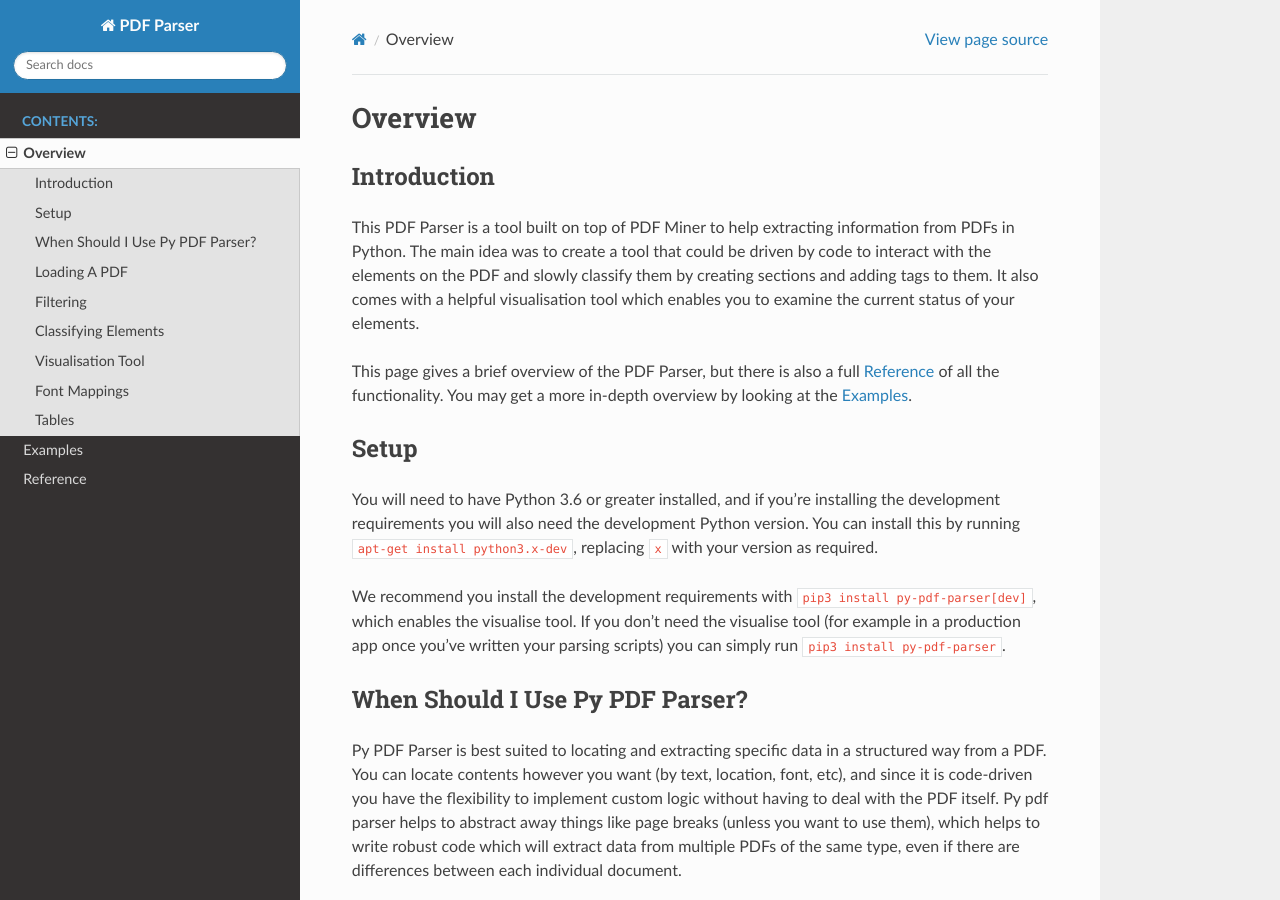
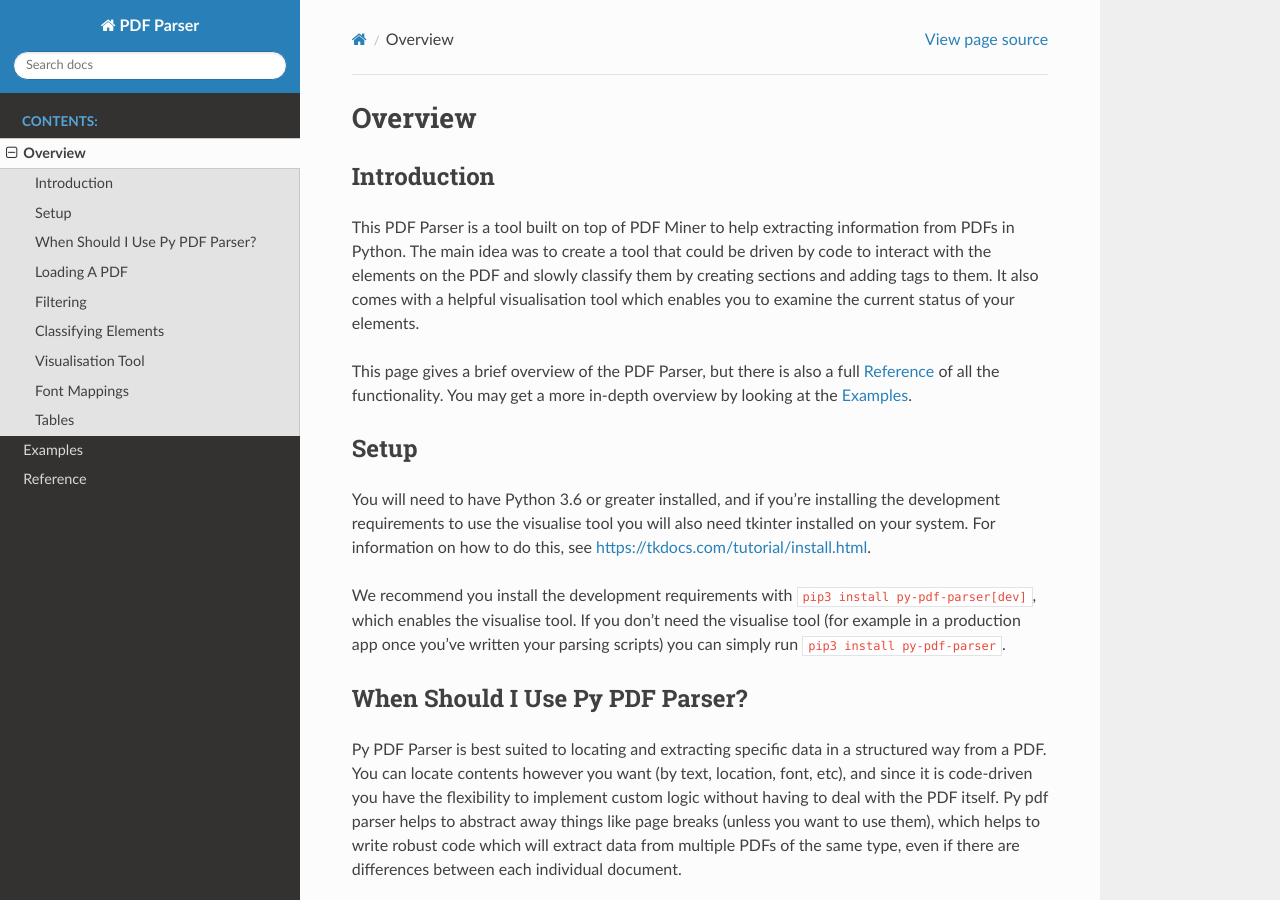
Before and after one commit to JeffUlan/py-pdf-parser, a Sphinx documentation site: the page built from docs/source/overview.rst, in a window 1280 px wide and 900 px high. Built offline with Sphinx 7.4.7 and the Read the Docs theme 2.0.0, drawn with Linux system fonts in a browser that asks for light colours.

Commit message:
[docs] Update setup instructions

```diff
--- a/docs/source/overview.rst
+++ b/docs/source/overview.rst
@@ -11,7 +11,7 @@
 Setup
 -----
 
-You will need to have Python 3.6 or greater installed, and if you're installing the development requirements you will also need the development Python version. You can install this by running ``apt-get install python3.x-dev``, replacing ``x`` with your version as required.
+You will need to have Python 3.6 or greater installed, and if you're installing the development requirements to use the visualise tool you will also need tkinter installed on your system. For information on how to do this, see https://tkdocs.com/tutorial/install.html.
 
 We recommend you install the development requirements with ``pip3 install py-pdf-parser[dev]``, which enables the visualise tool. If you don't need the visualise tool (for example in a production app once you've written your parsing scripts) you can simply run ``pip3 install py-pdf-parser``.
 
```
